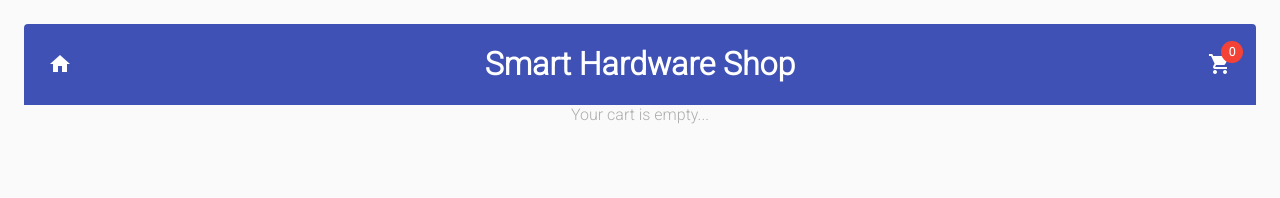
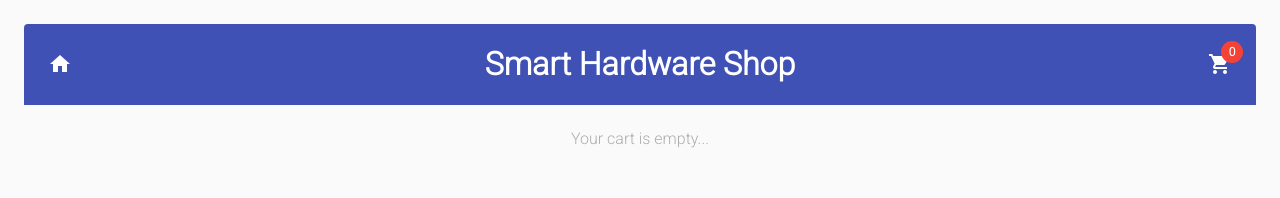
Before and after one commit to progvar/online-shop, an Angular app: page /cart in a window 1280 px wide. Shown: the top 198 px of the page. Built offline with nearby package versions, Linux system fonts and the light colour scheme.

Commit message:
fix: shoppinc cart flex layout fix

```diff
--- a/src/app/app.component.scss
+++ b/src/app/app.component.scss
@@ -9,8 +9,6 @@
 
   header {
     display: flex;
-    flex-basis: 10%;
-    flex-shrink: 0;
     align-items: center;
     background-color: mat-color(mat-palette($mat-indigo, 500));
     border-radius: 4px 4px 0 0;
@@ -36,8 +34,4 @@
       }
     }
   }
-
-  app-products {
-    flex-basis: 90%;
-  }
 }
--- a/src/app/pages/shopping-cart/shopping-cart.component.scss
+++ b/src/app/pages/shopping-cart/shopping-cart.component.scss
@@ -3,11 +3,15 @@
 :host {
   display: flex;
   justify-content: center;
-  align-items: center;
-  height: 100%;
+  align-items: flex-start;
+  flex: 1;
 
   .cart-container {
-    height: 100%;
+    display: flex;
+    flex-direction: column;
+    justify-content: center;
+    align-items: center;
+    margin: 24px;
 
     .mat-card {
       width: 280px;
```
